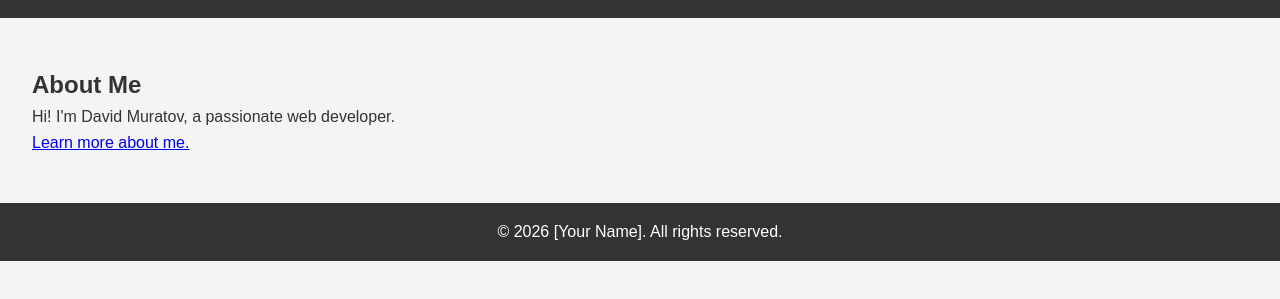
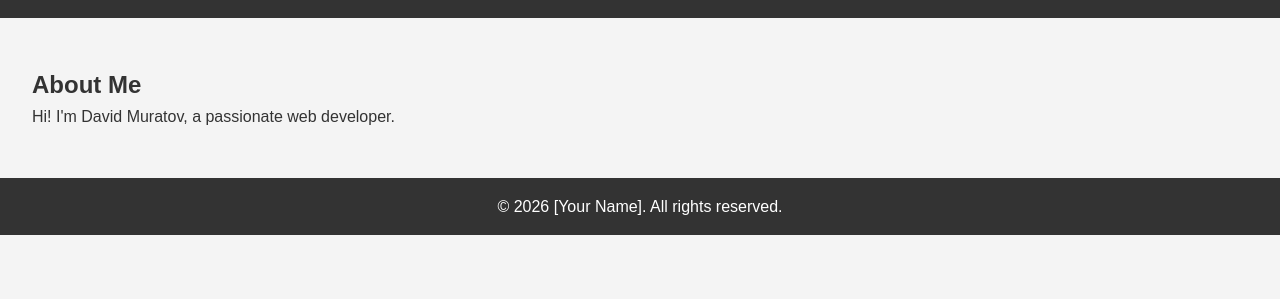
Before and after one commit to DavidMuratov1/Final-portfolio, a plain HTML site: page index.html in a window 1280 px wide. Shown: the part 91-390 px from the top of the page. Drawn offline with Linux system fonts and the light colour scheme.

Commit message:
Update index.html

```diff
--- a/index.html
+++ b/index.html
@@ -21,7 +21,6 @@
     <section>
         <h2>About Me</h2>
         <p>Hi! I'm David Muratov, a passionate web developer.</p>
-        <p><a href="about.html">Learn more about me.</a></p>
     </section>
     <footer>
         <p>© 2026 [Your Name]. All rights reserved.</p>
```
